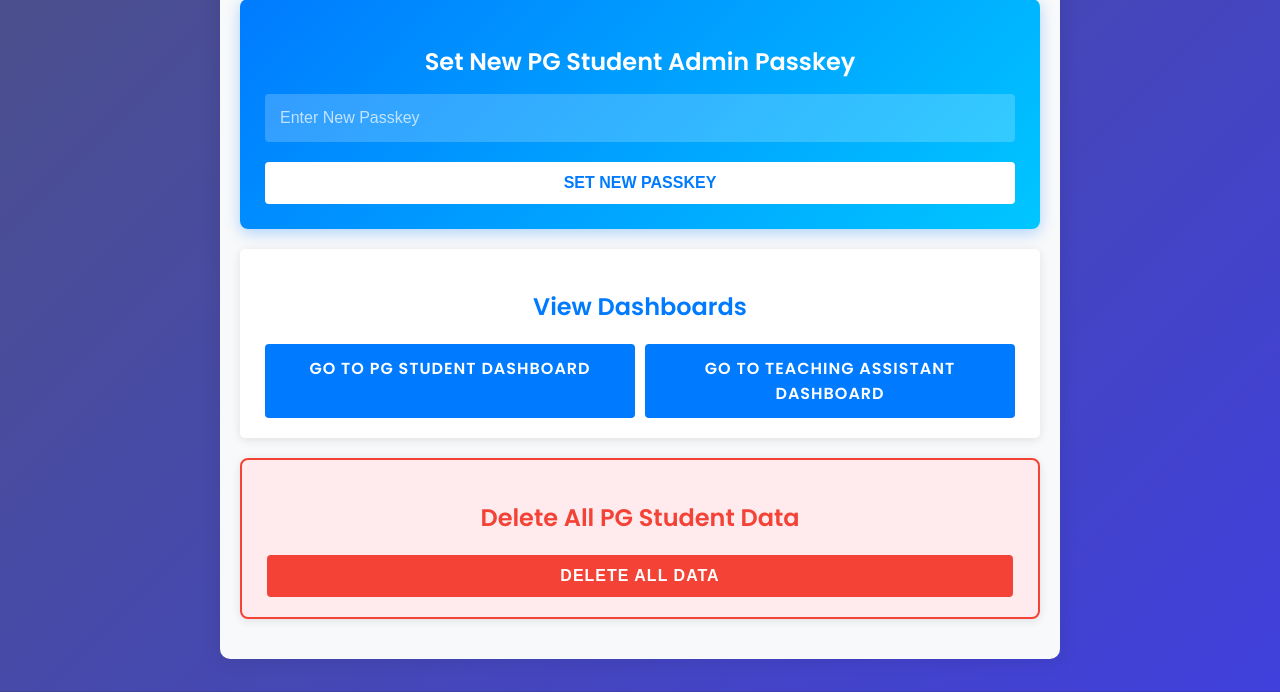
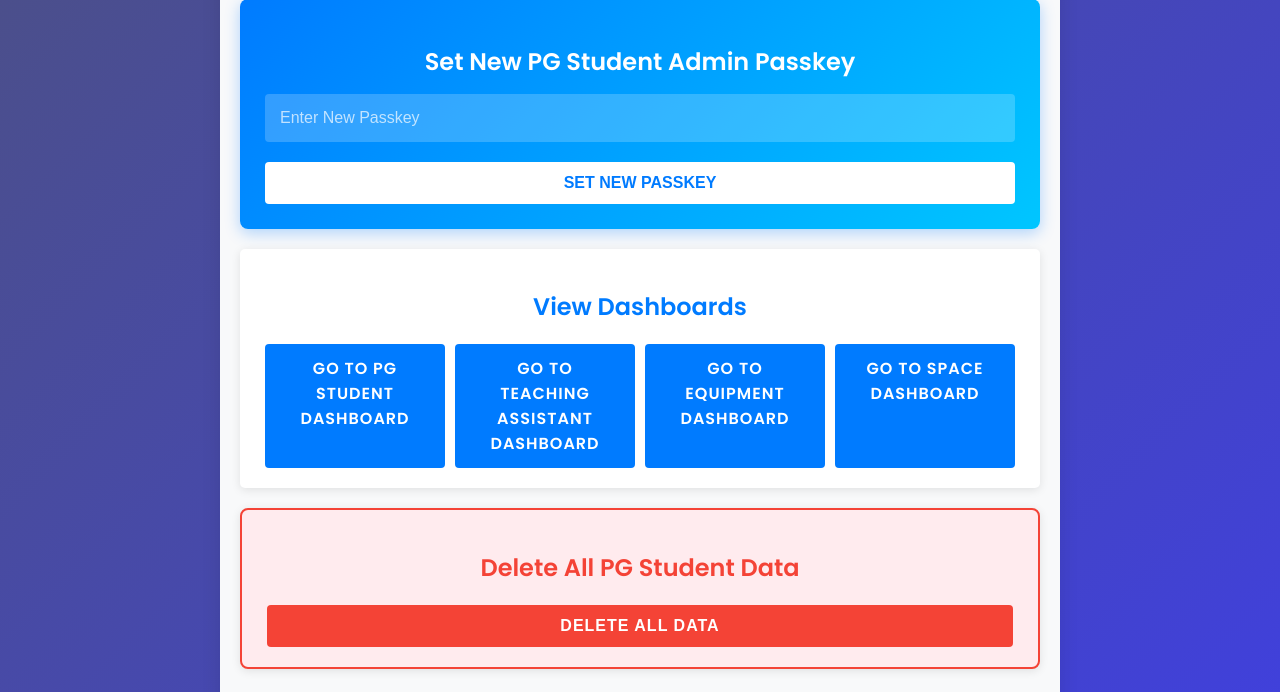
Before and after one commit to Jyotishmoy12/INTERNSHIPIITG, a Flask app: page /pg_student_admin_panel in a window 1280 px wide. Shown: the part 1227-1919 px from the top of the page. Run offline with Flask 3, Linux system fonts and the light colour scheme; a user stored in the database is signed in.

Commit message:
some permissons

```diff
--- a/routes.py
+++ b/routes.py
@@ -893,10 +893,13 @@ def equipment_dashboard():
     page = request.args.get('page', 1, type=int)
     equipment_data = query.paginate(page=page, per_page=10)
 
+    show_filters = current_user.role != 'admin'
+
     return render_template('equipment_dashboard.html',
                            title='Equipment Dashboard',
                            equipment_data=equipment_data,
-                           user_role=current_user.role)
+                           user_role=current_user.role,
+                           show_filters=show_filters)
 
 
 @app.route("/delete_all_equipment", methods=['POST'])
@@ -916,8 +919,8 @@ def delete_all_equipment():
 @app.route('/download_all_equipment_data')
 @login_required
 def download_all_equipment_data():
-    if current_user.role != 'space_admin':
-        flash('Access denied. You must be a Space Admin to download all equipment data.', 'danger')
+    if current_user.role not in ['equipment_admin', 'admin', 'pg_student_admin', 'space_admin']:
+        flash('Access denied. You must be an Equipment Admin, Admin, PG Student Admin, or Space Admin to download all equipment data.', 'danger')
         return redirect(url_for('home'))
 
     # Get all equipment data
@@ -1121,45 +1124,49 @@ def space_dashboard():
         flash('Access denied. You must be a Space Admin or Admin to view this page.', 'danger')
         return redirect(url_for('home'))
 
-    # Get filter parameters
-    search_query = request.args.get('search_query', '')
-    fac_incharge = request.args.get('fac_incharge', '')
-    staff_incharge = request.args.get('staff_incharge', '')
-    min_area = request.args.get('min_area', type=float)
-    max_area = request.args.get('max_area', type=float)
-    min_pg_students = request.args.get('min_pg_students', type=int)
-    max_pg_students = request.args.get('max_pg_students', type=int)
-
     # Base query
     query = Space.query
 
-    # Apply filters
-    if search_query:
-        query = query.filter(
-            (Space.room_no.ilike(f'%{search_query}%')) |
-            (Space.fac_incharge.ilike(f'%{search_query}%')) |
-            (Space.staff_incharge.ilike(f'%{search_query}%')) |
-            (Space.comments.ilike(f'%{search_query}%'))
-        )
-    if fac_incharge:
-        query = query.filter(Space.fac_incharge == fac_incharge)
-    if staff_incharge:
-        query = query.filter(Space.staff_incharge == staff_incharge)
-    if min_area is not None:
-        query = query.filter(Space.area_sq_ft >= min_area)
-    if max_area is not None:
-        query = query.filter(Space.area_sq_ft <= max_area)
-    if min_pg_students is not None:
-        query = query.filter(Space.no_of_pg_students >= min_pg_students)
-    if max_pg_students is not None:
-        query = query.filter(Space.no_of_pg_students <= max_pg_students)
+    # Apply filters only for space_admin
+    if current_user.role == 'space_admin':
+        search_query = request.args.get('search_query', '')
+        fac_incharge = request.args.get('fac_incharge', '')
+        staff_incharge = request.args.get('staff_incharge', '')
+        min_area = request.args.get('min_area', type=float)
+        max_area = request.args.get('max_area', type=float)
+        min_pg_students = request.args.get('min_pg_students', type=int)
+        max_pg_students = request.args.get('max_pg_students', type=int)
+
+        if search_query:
+            query = query.filter(
+                (Space.room_no.ilike(f'%{search_query}%')) |
+                (Space.fac_incharge.ilike(f'%{search_query}%')) |
+                (Space.staff_incharge.ilike(f'%{search_query}%')) |
+                (Space.comments.ilike(f'%{search_query}%'))
+            )
+        if fac_incharge:
+            query = query.filter(Space.fac_incharge == fac_incharge)
+        if staff_incharge:
+            query = query.filter(Space.staff_incharge == staff_incharge)
+        if min_area is not None:
+            query = query.filter(Space.area_sq_ft >= min_area)
+        if max_area is not None:
+            query = query.filter(Space.area_sq_ft <= max_area)
+        if min_pg_students is not None:
+            query = query.filter(Space.no_of_pg_students >= min_pg_students)
+        if max_pg_students is not None:
+            query = query.filter(Space.no_of_pg_students <= max_pg_students)
+
+        # Get unique values for dropdowns
+        fac_incharge_options = db.session.query(Space.fac_incharge.distinct()).all()
+        staff_incharge_options = db.session.query(Space.staff_incharge.distinct()).all()
+    else:
+        # For admin, no filtering
+        search_query = fac_incharge = staff_incharge = min_area = max_area = min_pg_students = max_pg_students = None
+        fac_incharge_options = staff_incharge_options = []
 
     # Execute query
     spaces = query.all()
-
-    # Get unique values for dropdowns
-    fac_incharge_options = db.session.query(Space.fac_incharge.distinct()).all()
-    staff_incharge_options = db.session.query(Space.staff_incharge.distinct()).all()
 
     return render_template('space_dashboard.html',
                            spaces=spaces,
@@ -1173,7 +1180,46 @@ def space_dashboard():
                            min_pg_students=min_pg_students,
                            max_pg_students=max_pg_students)
 
+@app.route('/download_all_space_data')
+@login_required
+def download_all_space_data():
+    if current_user.role != 'admin':
+        flash('Access denied. You must be an Admin to download all space data.', 'danger')
+        return redirect(url_for('home'))
 
+    spaces = Space.query.all()
+
+    output = io.BytesIO()
+    workbook = xlsxwriter.Workbook(output)
+    worksheet = workbook.add_worksheet()
+
+    # Write header
+    headers = ['Room No./Lab Name', 'Length (ft)', 'Breadth (ft)', 'Fac-Incharge', 'Staff-Incharge',
+               'Area (sq. ft.)', 'Area (sq. m.)', 'No. of PG students', 'Comments', 'Extra Column 1', 'Extra Column 2']
+    for col, header in enumerate(headers):
+        worksheet.write(0, col, header)
+
+    # Write data
+    for row, space in enumerate(spaces, start=1):
+        worksheet.write(row, 0, space.room_no)
+        worksheet.write(row, 1, space.length)
+        worksheet.write(row, 2, space.breadth)
+        worksheet.write(row, 3, space.fac_incharge)
+        worksheet.write(row, 4, space.staff_incharge)
+        worksheet.write(row, 5, space.area_sq_ft)
+        worksheet.write(row, 6, space.area_sq_m)
+        worksheet.write(row, 7, space.no_of_pg_students)
+        worksheet.write(row, 8, space.comments)
+        worksheet.write(row, 9, space.extra_column1)
+        worksheet.write(row, 10, space.extra_column2)
+
+    workbook.close()
+    output.seek(0)
+
+    return send_file(output,
+                     download_name='all_space_data.xlsx',
+                     as_attachment=True,
+                     mimetype='application/vnd.openxmlformats-officedocument.spreadsheetml.sheet')
 @app.route('/download_filtered_space_data')
 @login_required
 def download_filtered_space_data():
--- a/templates/admin_panel.html
+++ b/templates/admin_panel.html
@@ -176,6 +176,8 @@
     <div class="dashboard-links">
         <a href="{{ url_for('student_dashboard') }}">Student Dashboard</a>
         <a href="{{ url_for('pg_student_dashboard') }}">PG Student Dashboard</a>
+        <a href="{{ url_for('equipment_dashboard') }}">Equipment Dashboard</a>
+        <a href="{{ url_for('space_dashboard') }}">Space Dashboard</a>
     </div>
 </div>
 {% endblock content %}
--- a/templates/pg_student_admin_panel.html
+++ b/templates/pg_student_admin_panel.html
@@ -168,6 +168,8 @@
         <div class="btn-container">
             <a href="{{ url_for('pg_student_dashboard') }}" class="btn">Go to PG Student Dashboard</a>
             <a href="{{ url_for('student_dashboard') }}" class="btn">Go to Teaching Assistant Dashboard</a>
+            <a href="{{ url_for('equipment_dashboard') }}" class="btn">Go to Equipment Dashboard</a>
+            <a href="{{ url_for('space_dashboard') }}" class="btn">Go to Space Dashboard</a>
         </div>
     </div>
 
```
Also changed, not shown: templates/equipment_dashboard.html (+5 -5 lines), templates/space_dashboard.html (+12 -2 lines).
